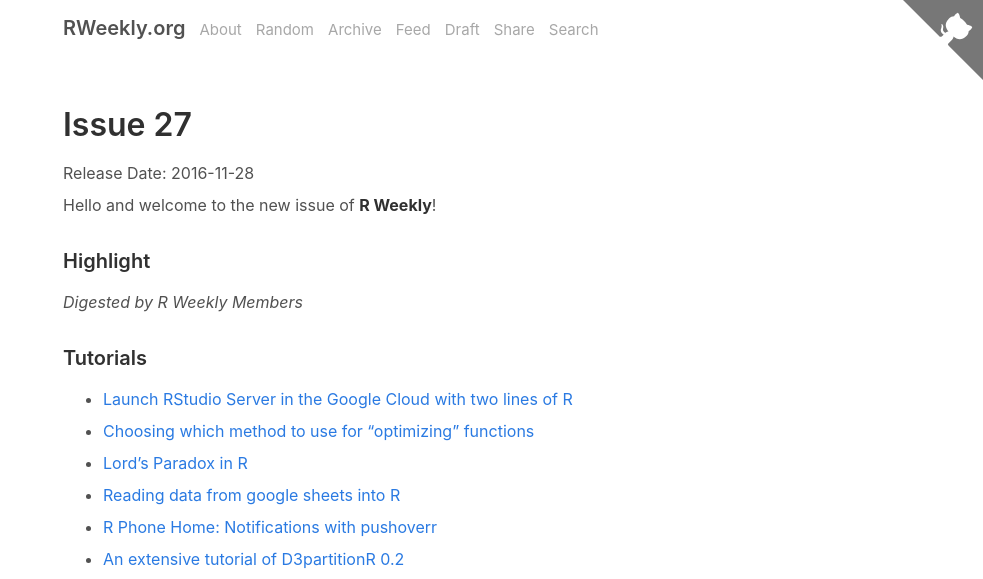
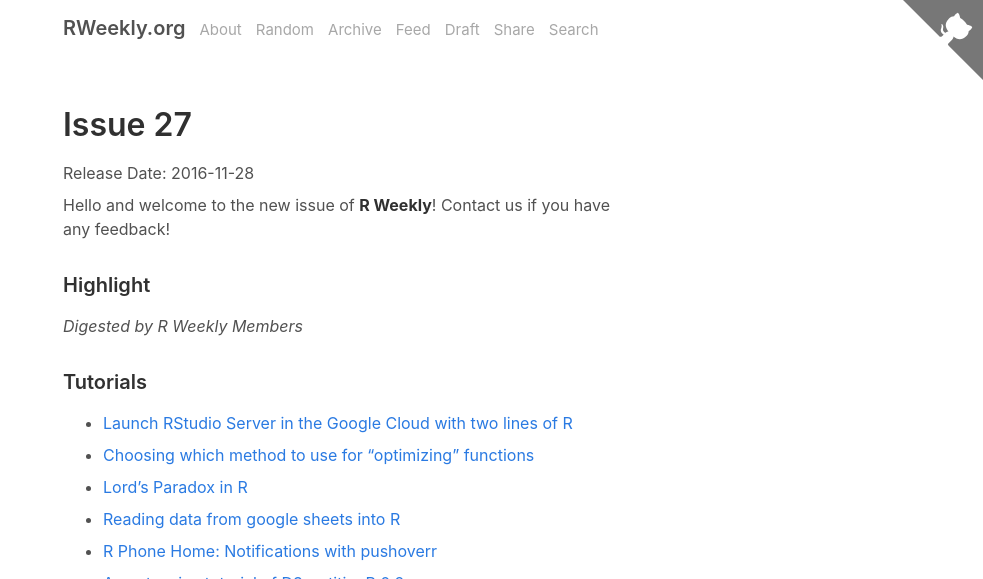
Before and after one commit to rweekly/rweekly.org, a Jekyll site: the page built from draft.md, in a window 1280 px wide and 900 px high, cut to the strip 0-579 px from the top of the window. Shown: the whole strip, without its empty margins (297-1280 px from the left). Built offline with Jekyll 4.4.1, drawn with Linux system fonts in a browser that asks for light colours; emoji names are drawn with the system emoji font; comment, search, counter and statistics services are not loaded.

Commit message:
edit release date
add contact message

```diff
--- a/draft.md
+++ b/draft.md
@@ -5,7 +5,7 @@
 
 Release Date: 2016-11-28
 
-Hello and welcome to the new issue of **R Weekly**!
+Hello and welcome to the new issue of **R Weekly**! Contact us if you have any feedback!
 
 ### Highlight
 
```
